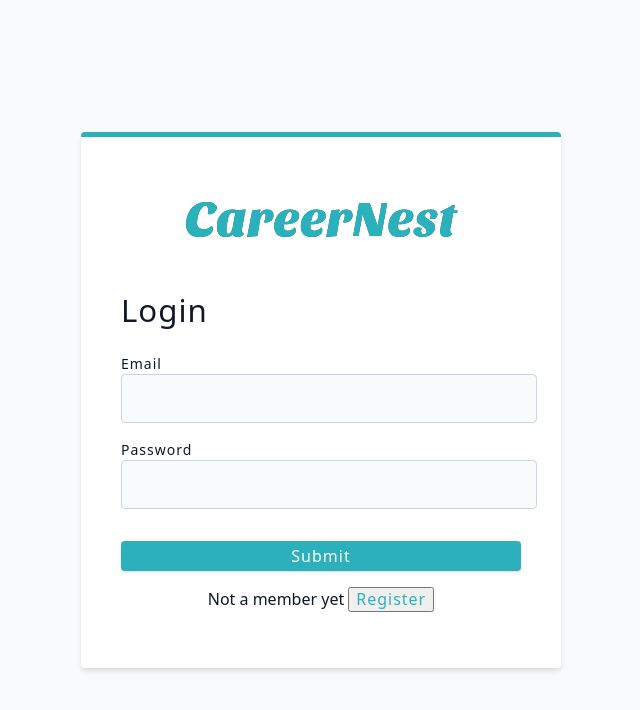
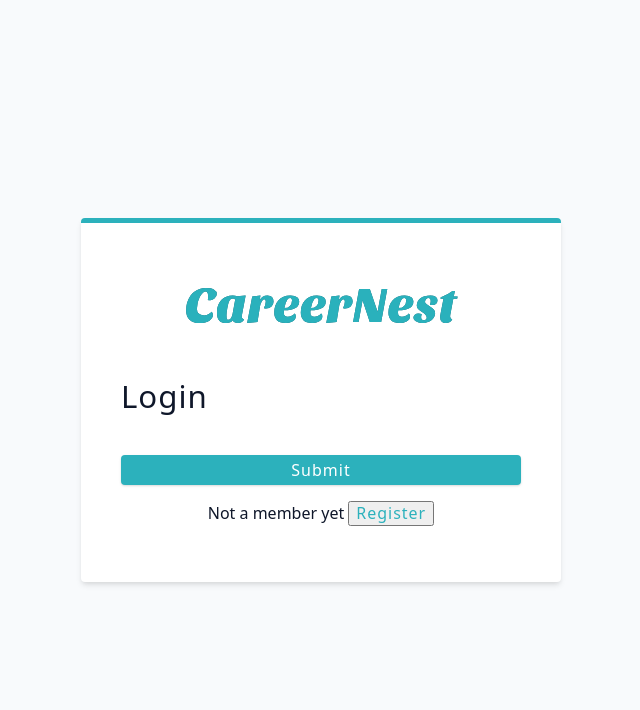
Before and after one commit to Noobs-3-0/CareerNest, a React (Create React App) app in the folder client/: page /register in a window 1280 px wide. Shown: the top 710 px of the page, without its empty margins (319-959 px from the left). Built offline with nearby package versions, Linux system fonts and the light colour scheme.

Commit message:
adding dropdown feature

```diff
--- a/client/src/components/FormRow.js
+++ b/client/src/components/FormRow.js
@@ -1,18 +1,22 @@
-const FormRow = ({ type, name, value, handleChange, labelText }) => {
-  return (
-    <div className="form-row">
-      <label htmlFor={name} className="form-label">
-        {labelText || name}
-      </label>
+const FormRow = ({ type, name, value, handleChange, labelText,list }) => {
+  if (type === 'text') {
+    return (
       <input
-        type={type}
+        type="text"
+        name={name}
         value={value}
-        name={name}
         onChange={handleChange}
-        className="form-input"
       />
-    </div>
-  );
+    );
+  } else if (type === 'select') {
+    return (
+      <select name={name} value={value} onChange={handleChange}>
+        {list.map((option, index) => (
+          <option key={index} value={option}>{option}</option>
+        ))}
+      </select>
+    );
+  }
 };
 
 export default FormRow;
--- a/client/src/components/SearchContainer.js
+++ b/client/src/components/SearchContainer.js
@@ -4,14 +4,11 @@ import Wrapper from '../assets/wrappers/SearchContainer';
 const SearchContainer = () =>{
     const {isLoading,
         search,
-        searchStatus,
-        searchType,
         sort,
         sortOptions,
         handleChange,
         clearFilters,
-        jotTypeOptions,
-        statusOptions}=useAppContext()
+        }=useAppContext()
         const handleSearch= (e)=>{
             if(isLoading)
             return;
@@ -31,6 +28,7 @@ const SearchContainer = () =>{
                 </FormRow>
 
                 <FormRow
+                type='select'
                 name='sort'
                 value={sort}
                 handleChange={handleSearch}
--- a/client/src/context/appContext.js
+++ b/client/src/context/appContext.js
@@ -378,6 +378,7 @@ const AppProvider = ({ children }) => {
         applyForJob,
         applicant,
         applicantPromise,
+        clearFilters,
       }}
     >
       {children}
```
Also changed, not shown: 1 other file (tests, documents, lock files or other folders).
